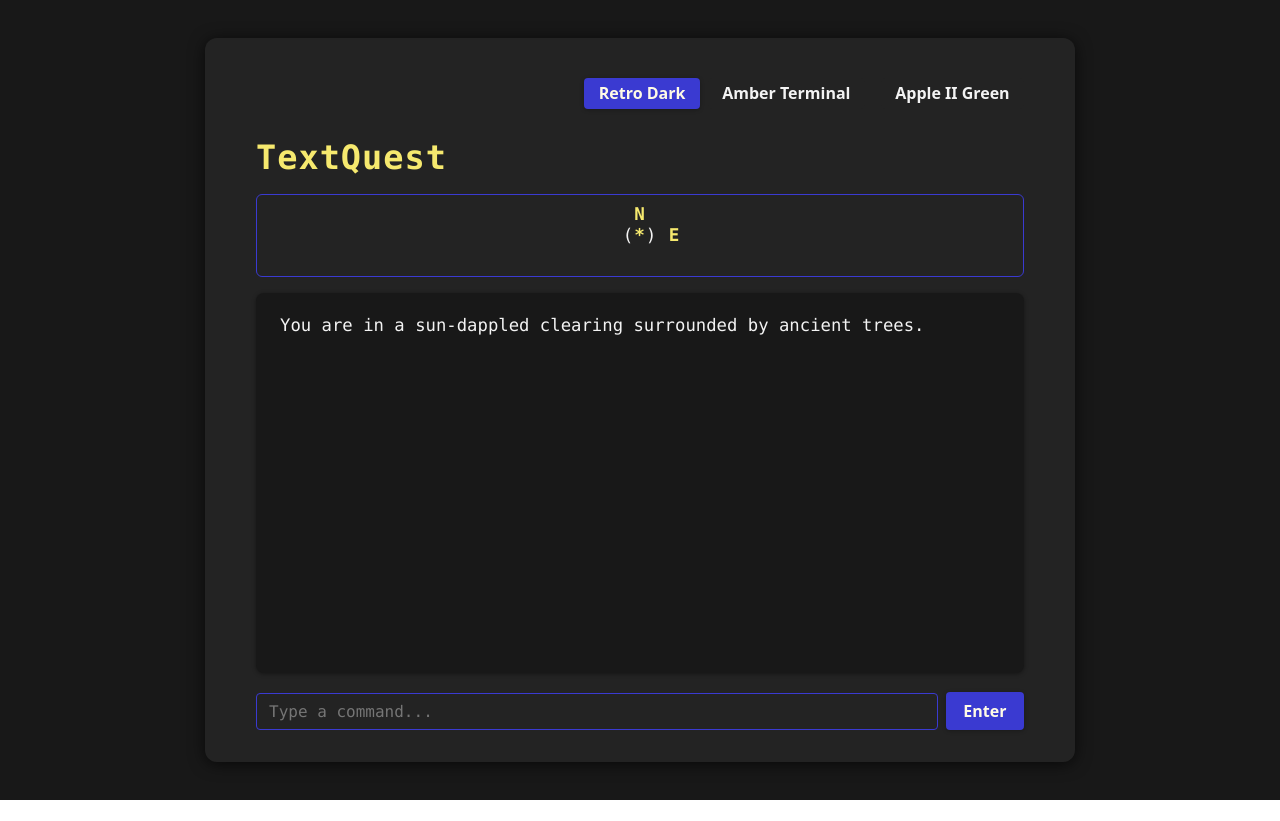
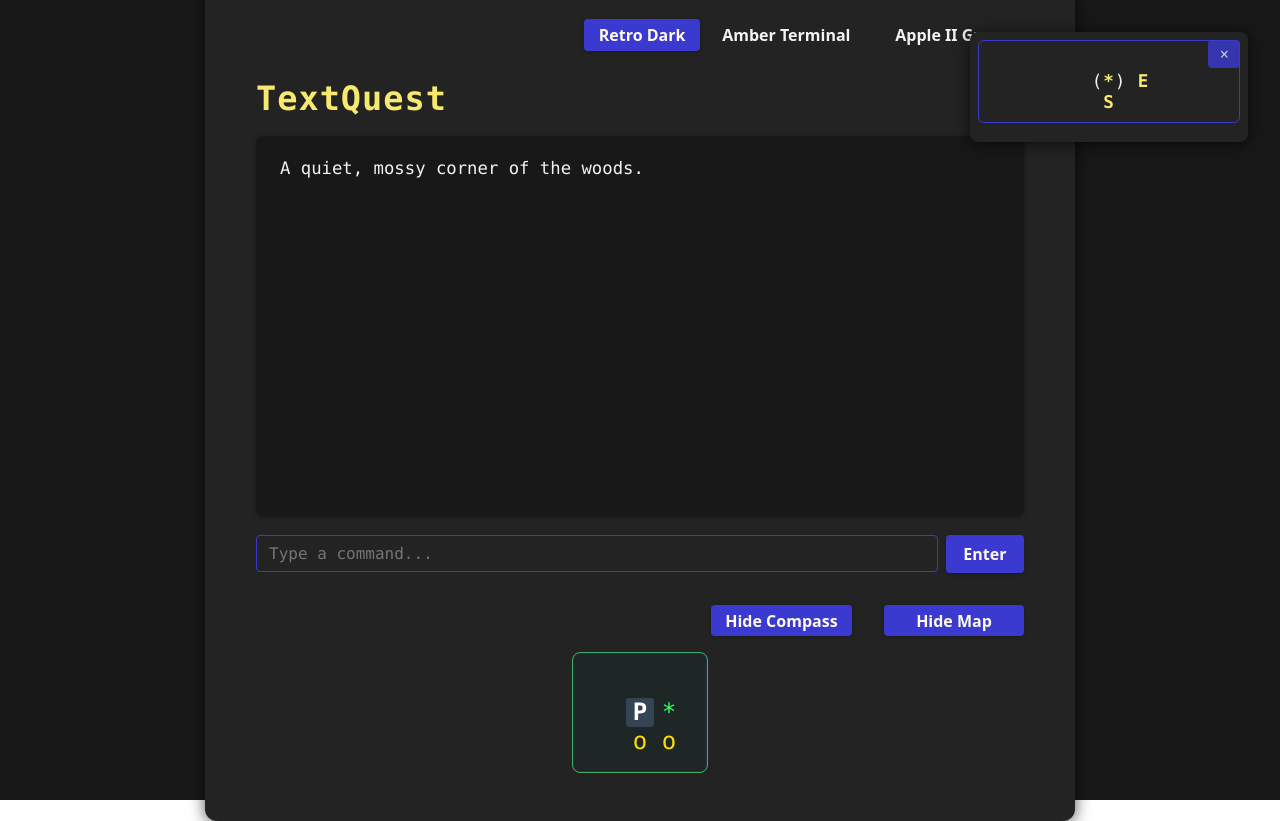
Before and after one commit to danitpeck/textquest, a React (Vite) app: page / in a window 1280 px wide. Before the commit the page ends 800 px from the top, so only its background shows below. Built offline with nearby package versions, Linux system fonts and the light colour scheme.

Commit message:
Refactor map, room data, and AsciiMap for stable grid and improved navigation

```diff
--- a/src/App.tsx
+++ b/src/App.tsx
@@ -1,9 +1,12 @@
 import './App.css';
+import './components/PlayerOptionsBar.css';
 
 import { useState, useEffect } from 'react';
 import GameWindow from './components/GameWindow';
 import CommandInput from './components/CommandInput';
-import Compass from './components/Compass';
+
+import CompassFloat from './components/CompassFloat';
+import AsciiMap from './components/AsciiMap';
 
 import { rooms } from './engine/rooms';
 import type { Room } from './engine/rooms';
@@ -16,6 +19,10 @@ const App: React.FC = () => {
     currentRoom.description
   ]);
   const [theme, setTheme] = useState<'default' | 'amber' | 'green'>('default');
+  // Floating compass state
+  const [showCompass, setShowCompass] = useState(true);
+  // ASCII map toggle state
+  const [showMap, setShowMap] = useState(true);
 
   const handleCommand = (command: string) => {
     setOutput(prev => [...prev, `> ${command}`]);
@@ -93,6 +100,7 @@ const App: React.FC = () => {
 
   return (
     <div className="game-container">
+      {/* Theme Switcher */}
       <div className="theme-switcher">
         <button
           className={`theme-button${theme === 'default' ? ' selected' : ''}`}
@@ -113,13 +121,59 @@ const App: React.FC = () => {
           Apple II Green
         </button>
       </div>
+
+      {/* App Title */}
       <h1>TextQuest</h1>
-      {/* Compass UI above the game window */}
-      <Compass
-        exits={Object.keys(currentRoom.exits)}
-      />
-      <GameWindow output={output} />
-      <CommandInput onCommand={handleCommand} />
+
+      {/* Game Window and Command Input */}
+      <div style={{ position: 'relative', width: '100%' }}>
+        <GameWindow output={output} />
+        <CommandInput onCommand={handleCommand} />
+      </div>
+
+      {/* Player Options Bar */}
+      <div className="player-options-bar">
+        <button
+          className={`theme-button${showCompass ? ' selected' : ''}`}
+          style={{ minWidth: 140 }}
+          onClick={() => setShowCompass(v => !v)}
+          aria-pressed={showCompass}
+        >
+          {showCompass ? 'Hide Compass' : 'Show Compass'}
+        </button>
+        <button
+          className={`theme-button${showMap ? ' selected' : ''}`}
+          style={{ minWidth: 140 }}
+          onClick={() => setShowMap(v => !v)}
+          aria-pressed={showMap}
+        >
+          {showMap ? 'Hide Map' : 'Show Map'}
+        </button>
+        {/* Add more player config buttons here in the future */}
+      </div>
+
+      {/* Floating Compass */}
+      <div style={{ display: 'flex', justifyContent: 'center' }}>
+        {/* Floating Compass window, now near the game window */}
+        <div style={{ position: 'absolute', top: 0, right: 0 }}>
+          <CompassFloat
+            exits={Object.keys(currentRoom.exits)}
+            visible={showCompass}
+            onClose={() => setShowCompass(false)}
+          />
+        </div>
+      </div>
+
+      {/* ASCII Map */}
+      {showMap && (
+        <div style={{ display: 'flex', justifyContent: 'center' }}>
+          <AsciiMap
+            rooms={rooms}
+            currentRoomId={currentRoom.id}
+            size={3}
+          />
+        </div>
+      )}
     </div>
   );
 }
--- /dev/null
+++ b/src/components/AsciiMap.css
@@ -0,0 +1,38 @@
+.ascii-map-root {
+  border: 1px solid #4a6;
+  border-radius: 8px;
+  display: inline-block;
+  padding: 16px 24px;
+  margin: 16px 0;
+  background: rgba(30, 40, 40, 0.7);
+  font-size: 1.5rem;
+  color: #8cf;
+  box-shadow: 0 0 0 1px #234 inset;
+  font-family: 'Fira Mono', 'Consolas', 'Menlo', 'Monaco', monospace;
+  text-align: center;
+}
+
+.ascii-map-root > div {
+  display: flex;
+  justify-content: center;
+}
+
+.ascii-map-root span {
+  display: inline-block;
+  width: 2ch;
+  height: 2ch;
+  text-align: center;
+  line-height: 2ch;
+  box-sizing: border-box;
+}
+
+.ascii-map-room {
+  display: inline-block;
+  width: 5ch;
+  text-align: center;
+  color: var(--text-main, #ffe7b3);
+}
+.ascii-map-room--current {
+  color: var(--text-heading, #ffb300);
+  font-weight: bold;
+}
--- /dev/null
+++ b/src/components/AsciiMap.tsx
@@ -0,0 +1,74 @@
+
+import React from 'react';
+import './AsciiMap.css';
+import type { Room } from '../engine/rooms';
+
+interface AsciiMapProps {
+  rooms: Room[];
+  currentRoomId: string;
+  size?: number; // grid size (default 3)
+}
+
+const AsciiMap: React.FC<AsciiMapProps> = ({ rooms, currentRoomId, size = 3 }) => {
+  // Find current room's coordinates
+  const current = rooms.find(r => r.id === currentRoomId);
+  const center = current ? { x: current.x, y: current.y } : { x: 0, y: 0 };
+  const half = Math.floor(size / 2);
+  const minX = center.x - half;
+  const minY = center.y - half;
+
+  // Build a 2D array of room objects (or null)
+  const grid: (Room | null)[][] = [];
+  for (let y = 0; y < size; y++) {
+    const row: (Room | null)[] = [];
+    for (let x = 0; x < size; x++) {
+      const rx = minX + x;
+      const ry = minY + y;
+      const found = rooms.find(r => r.x === rx && r.y === ry);
+      row.push(found || null);
+    }
+    grid.push(row);
+  }
+
+  // Render ASCII map
+  return (
+    <div className="ascii-map-root">
+      {grid.map((row, y) => (
+        <div key={y}>
+          {row.map((cell, x) => {
+            if (!cell) return <span key={x}>&nbsp;&nbsp;</span>;
+            // Determine symbol and color by room type (simple heuristic for now)
+            let symbol = '*';
+            let color = '#3f6'; // default: green for forest
+            // Example: use room name to guess type
+            if (cell.description.toLowerCase().includes('river')) {
+              symbol = '~';
+              color = '#4cf';
+            } else if (cell.description.toLowerCase().includes('clearing')) {
+              symbol = 'o';
+              color = '#fd0';
+            }
+            const isCurrent = cell.id === currentRoomId;
+            return (
+              <span
+                key={x}
+                style={{
+                  fontWeight: isCurrent ? 'bold' : undefined,
+                  color: isCurrent ? '#fff' : color,
+                  background: isCurrent ? '#345' : undefined,
+                  borderRadius: isCurrent ? 3 : undefined,
+                  padding: '0 2px',
+                }}
+                title={cell.name}
+              >
+                {isCurrent ? 'P' : symbol}
+              </span>
+            );
+          })}
+        </div>
+      ))}
+    </div>
+  );
+};
+
+export default AsciiMap;
--- /dev/null
+++ b/src/components/CompassFloat.css
@@ -0,0 +1,34 @@
+ .compass-float {
+  position: absolute;
+  top: 2rem;
+  right: 2rem;
+  z-index: 1000;
+  background: var(--bg-panel, #232323);
+  box-shadow: 0 2px 16px #000a;
+  border-radius: 8px;
+  padding: 0.5em 0.5em 0.2em 0.5em;
+  transition: opacity 0.2s;
+}
+
+.compass-float-hidden {
+  display: none;
+}
+
+.compass-float-toggle {
+  position: absolute;
+  top: 0.5rem;
+  right: 0.5rem;
+  z-index: 1100;
+  background: var(--accent, #b36a00);
+  color: #fff;
+  border: none;
+  border-radius: 4px;
+  padding: 0.2em 0.7em;
+  font-size: 1em;
+  cursor: pointer;
+  opacity: 0.8;
+  transition: opacity 0.2s;
+}
+.compass-float-toggle:hover {
+  opacity: 1;
+}
--- /dev/null
+++ b/src/components/CompassFloat.tsx
@@ -0,0 +1,20 @@
+import React from 'react';
+import Compass from './Compass';
+import './CompassFloat.css';
+
+interface CompassFloatProps {
+  exits: string[];
+  visible: boolean;
+  onClose: () => void;
+}
+
+const CompassFloat: React.FC<CompassFloatProps> = ({ exits, visible, onClose }) => {
+  return (
+    <div className={`compass-float${visible ? '' : ' compass-float-hidden'}`}>
+      <button className="compass-float-toggle" onClick={onClose} title="Hide Compass">×</button>
+      <Compass exits={exits} />
+    </div>
+  );
+};
+
+export default CompassFloat;
--- a/src/components/GameWindow.tsx
+++ b/src/components/GameWindow.tsx
@@ -3,7 +3,6 @@ import React, { useEffect, useRef } from 'react';
 interface GameWindowProps {
   output: string[];
 }
-
 
 const GameWindow: React.FC<GameWindowProps> = ({ output }) => {
   const endRef = useRef<HTMLDivElement>(null);
--- /dev/null
+++ b/src/components/PlayerOptionsBar.css
@@ -0,0 +1,6 @@
+.player-options-bar {
+  display: flex;
+  justify-content: flex-end;
+  gap: 1rem;
+  margin: 2rem 0 0 0;
+}
--- a/src/data/rooms.json
+++ b/src/data/rooms.json
@@ -1,18 +1,38 @@
 [
+  {
+    "id": "corner_nw",
+    "name": "NW Corner",
+    "description": "A quiet, mossy corner of the woods.",
+    "skyDescription": "The sky is barely visible through the branches.",
+    "x": 0,
+    "y": 0,
+    "exits": { "east": { "to": "deep_forest", "exitDescription": "A faint trail leads east into the deep forest." }, "south": { "to": "edge_west", "exitDescription": "A path heads south." } },
+    "items": [],
+    "lookDescriptions": { "moss": "Thick moss covers the ground." }
+  },
+  {
+    "id": "edge_west",
+    "name": "West Edge",
+    "description": "The western edge of the clearing, shaded and cool.",
+    "skyDescription": "Filtered sunlight streams through the trees.",
+    "x": 0,
+    "y": 1,
+    "exits": { "north": { "to": "corner_nw", "exitDescription": "A path heads north." }, "east": { "to": "forest_clearing", "exitDescription": "A path leads east." }, "south": { "to": "corner_sw", "exitDescription": "A path leads south." } },
+    "items": [],
+    "lookDescriptions": { "shade": "The shade is deep and cool." }
+  },
   {
     "id": "forest_clearing",
     "name": "Forest Clearing",
     "description": "You are in a sun-dappled clearing surrounded by ancient trees.",
     "skyDescription": "The sky is bright and clear above the trees.",
+    "x": 1,
+    "y": 1,
     "exits": {
-      "north": {
-        "to": "deep_forest",
-        "exitDescription": "A narrow path winds north between the tall trees."
-      },
-      "east": {
-        "to": "river_bank",
-        "exitDescription": "You see a glimmer of water through the trees."
-      }
+      "north": { "to": "deep_forest", "exitDescription": "A path leads north into the deep forest." },
+      "east": { "to": "river_bank", "exitDescription": "A path leads east to the river bank." },
+      "south": { "to": "edge_south", "exitDescription": "A path leads south." },
+      "west": { "to": "edge_west", "exitDescription": "A path leads west." }
     },
     "items": ["mossy_stone", "wildflower"],
     "lookDescriptions": {
@@ -22,10 +42,45 @@
     }
   },
   {
+    "id": "corner_sw",
+    "name": "SW Corner",
+    "description": "A damp, ferny corner of the woods.",
+    "skyDescription": "The sky is hidden by thick branches.",
+    "x": 0,
+    "y": 2,
+    "exits": { "north": { "to": "edge_west", "exitDescription": "A path leads north." }, "east": { "to": "edge_south", "exitDescription": "A path leads east." } },
+    "items": [],
+    "lookDescriptions": { "ferns": "Lush ferns grow in the damp soil." }
+  },
+  {
+    "id": "edge_south",
+    "name": "South Edge",
+    "description": "The southern edge of the clearing, warm and bright.",
+    "skyDescription": "The sky is wide and blue to the south.",
+    "x": 1,
+    "y": 2,
+    "exits": { "north": { "to": "forest_clearing", "exitDescription": "A path leads north." }, "east": { "to": "corner_se", "exitDescription": "A path leads east." }, "west": { "to": "corner_sw", "exitDescription": "A path leads west." } },
+    "items": [],
+    "lookDescriptions": { "warmth": "The sun warms your face." }
+  },
+  {
+    "id": "corner_se",
+    "name": "SE Corner",
+    "description": "A sunny, grassy corner of the woods.",
+    "skyDescription": "The sky is bright and open.",
+    "x": 2,
+    "y": 2,
+    "exits": { "north": { "to": "river_bank", "exitDescription": "A path leads north to the river bank." }, "west": { "to": "edge_south", "exitDescription": "A path leads west." } },
+    "items": [],
+    "lookDescriptions": { "grass": "Soft grass grows thickly here." }
+  },
+  {
     "id": "deep_forest",
     "name": "Deep Forest",
     "description": "Tall trees block out most of the light. The air is cool and damp.",
     "skyDescription": "You can barely see the sky through the thick canopy.",
+    "x": 1,
+    "y": 0,
     "exits": {
       "south": {
         "to": "forest_clearing",
@@ -43,6 +98,8 @@
     "name": "River Bank",
     "description": "You stand on the muddy bank of a gently flowing river. The water sparkles in the sunlight.",
     "skyDescription": "A few wispy clouds drift across the blue sky above the river.",
+    "x": 2,
+    "y": 1,
     "exits": {
       "west": {
         "to": "forest_clearing",
--- a/src/engine/rooms.ts
+++ b/src/engine/rooms.ts
@@ -10,6 +10,8 @@ export interface Room {
   name: string;
   description: string;
   skyDescription?: string;
+  x: number;
+  y: number;
   exits: { [direction: string]: RoomExit };
   items: string[];
   lookDescriptions?: Record<string, string>;
@@ -38,6 +40,8 @@ function validateRoom(raw: any): Room {
     name: String(raw.name),
     description: String(raw.description),
     skyDescription: raw.skyDescription ? String(raw.skyDescription) : undefined,
+    x: typeof raw.x === 'number' ? raw.x : 0,
+    y: typeof raw.y === 'number' ? raw.y : 0,
     exits,
     items: Array.isArray(raw.items) ? raw.items.map(String) : [],
     lookDescriptions: raw.lookDescriptions && typeof raw.lookDescriptions === 'object' ? { ...raw.lookDescriptions } : undefined,
```
Also changed, not shown: src/engine/roomCoords.ts (added, +13 -0 lines), 1 other file (tests, documents, lock files or other folders).
